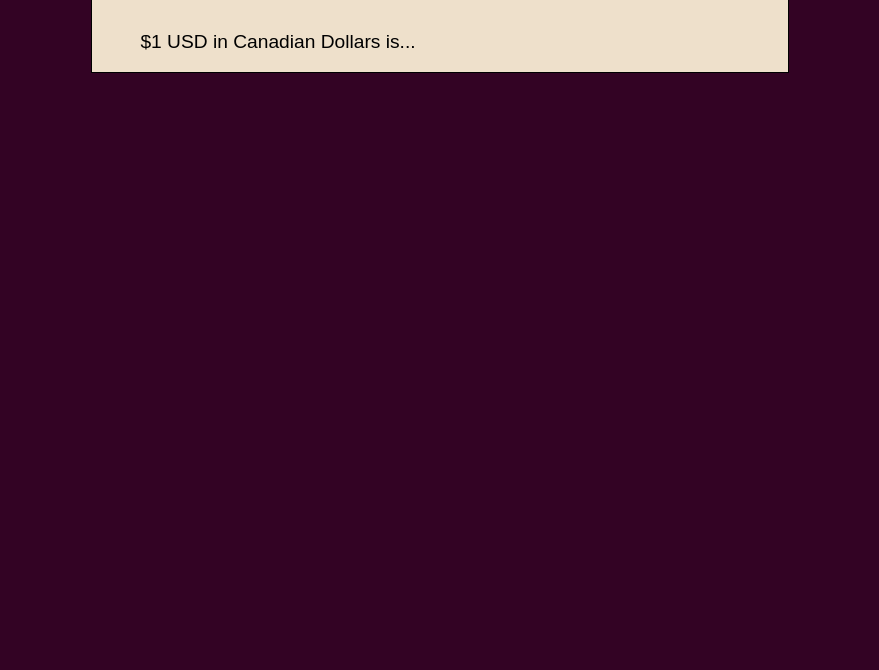
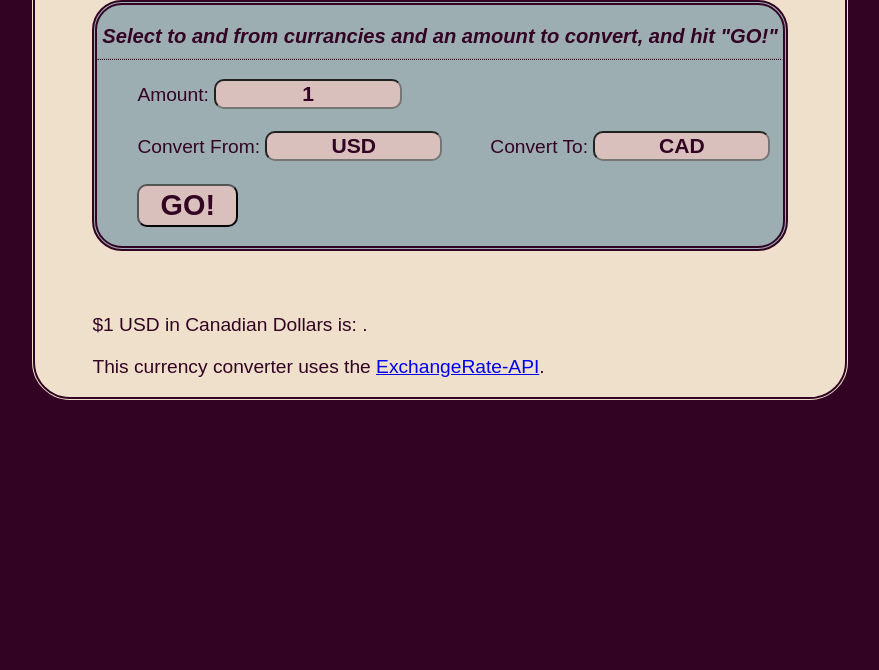
Before and after one commit to HC-Strong/Currency-Converter, a plain HTML site: page index.html in a window 1280 px wide. Shown: the part 130-800 px from the top of the page, without its empty margins (200-1079 px from the left). Drawn offline with nearby package versions, Linux system fonts and the light colour scheme; no server answers.

Commit message:
Form addition & Formatting
Added Form (still doesn't do anything) and formatting

```diff
--- a/index.html
+++ b/index.html
@@ -10,9 +10,32 @@
   <body>
     <div class="container">
       <h1>Currency Converter</h1>
-      <p>$1 USD in Canadian Dollars is...</p>
-      <p id="result"></p>
-      </ul>
+      <form>
+        <legend>Select to and from currancies and an amount to convert, and hit "GO!"</legend>
+        <hr>
+        <ul>
+          <li>
+            <label for="amount-to-convert">Amount: </lable>
+            <input type="number" id="amount-to-convert" value=1>
+          </li>
+          <br>
+          <li>
+            <label for="from-currency">Convert From: </lable>
+            <input type="text" id="from-currency" value="USD">
+            <label for="to-currency"> &nbsp;&nbsp; &nbsp;&nbsp;&nbsp;&nbsp; Convert To: </lable>
+            <input type="text" id="to-currency" value="CAD">
+          </li>
+          <li>
+            <input type="button" action="submit" value="GO!">
+          </li>
+        </ul>
+      </form>
+      <br>
+      <br>
+      <p>$1 USD in Canadian Dollars is: <span id="result"></span>.</p>
+      <p>This currency converter uses the <a href="https://www.exchangerate-api.com/" target="_blank" rel="noopener noreferrer">ExchangeRate-API</a>.</p>
+
+
     </div>
   </body>
 </html>
--- a/scripts/script.js
+++ b/scripts/script.js
@@ -1,6 +1,7 @@
 console.log("started");
 const apiKey = "4438c1a06663d4c28f979c38";
 const resultPar = jQuery("#result");
+
 let result = fetch(`https://v6.exchangerate-api.com/v6/${apiKey}/latest/USD`)
   .then(response => response.json())
   .then(json => displayResult(json));
--- a/styles/style.css
+++ b/styles/style.css
@@ -5,18 +5,85 @@ body {
 }
 
 div.container {
-  border: 1px solid black;
+  border: 5px double #330324;
+  border-radius: 40px;
   background-color: #EEE0CB;
   margin: auto;
   width: 55%;
-}
-
-div.container * {
-  padding-left: 2.5em;
-  padding-right: 2.5em;
+  padding-left: 3em;
+  padding-right: 3em;
+  padding-bottom: 0px;
+  color: #330324;
 }
 h1 {
   padding-top: 1.5em;
-  padding-bottom: 0.8em;
+  padding-bottom: 0.4em;
   margin:auto;
 }
+
+h2 {
+  padding-top: 1.5em;
+  padding-bottom: 0.4em;
+  margin:auto;
+  color: #EEE0CB;
+  text-shadow:
+   -1px -1px 0 #330324,
+    1px -1px 0 #330324,
+    -1px 1px 0 #330324,
+     1px 1px 0 #330324;
+}
+
+form {
+  border: 5px double #330324;
+  border-radius: 30px;
+  background-color: #9daeb3;
+  padding-top: 20px;
+}
+
+legend {
+  font-weight: bold;
+  font-style: italic;
+  text-align: center;
+  font-size: 1.05em;
+}
+hr {
+  border-bottom: 1px dotted #330324;
+}
+
+
+input {
+  background-color: #d9c0bd;
+  border-radius: 10px;
+  color: #330324;
+  font-weight: bold;
+  text-align: center;
+  font-size: 1.1em;
+  width: 8em;
+  padding: 5  px;
+}
+
+input[type="number"] {
+  padding-right:0px;
+  padding-left: 15px;
+}
+
+input[type="button"]  {
+  margin-top: 0.8em;
+  margin-right: 4em;
+  font-size: 1.5em;
+  width: 3.5em;
+  height: 1.5em;
+  text-align: center;
+}
+input[type="button"]:hover  {
+  text-align: center;
+  color: #9daeb3;
+  background-color: #330324;
+  font-weight: bolder;
+  font-style: oblique;
+}
+
+li {
+  list-style-type: none; /* Remove bullets */
+  width: 100%;
+}
```
